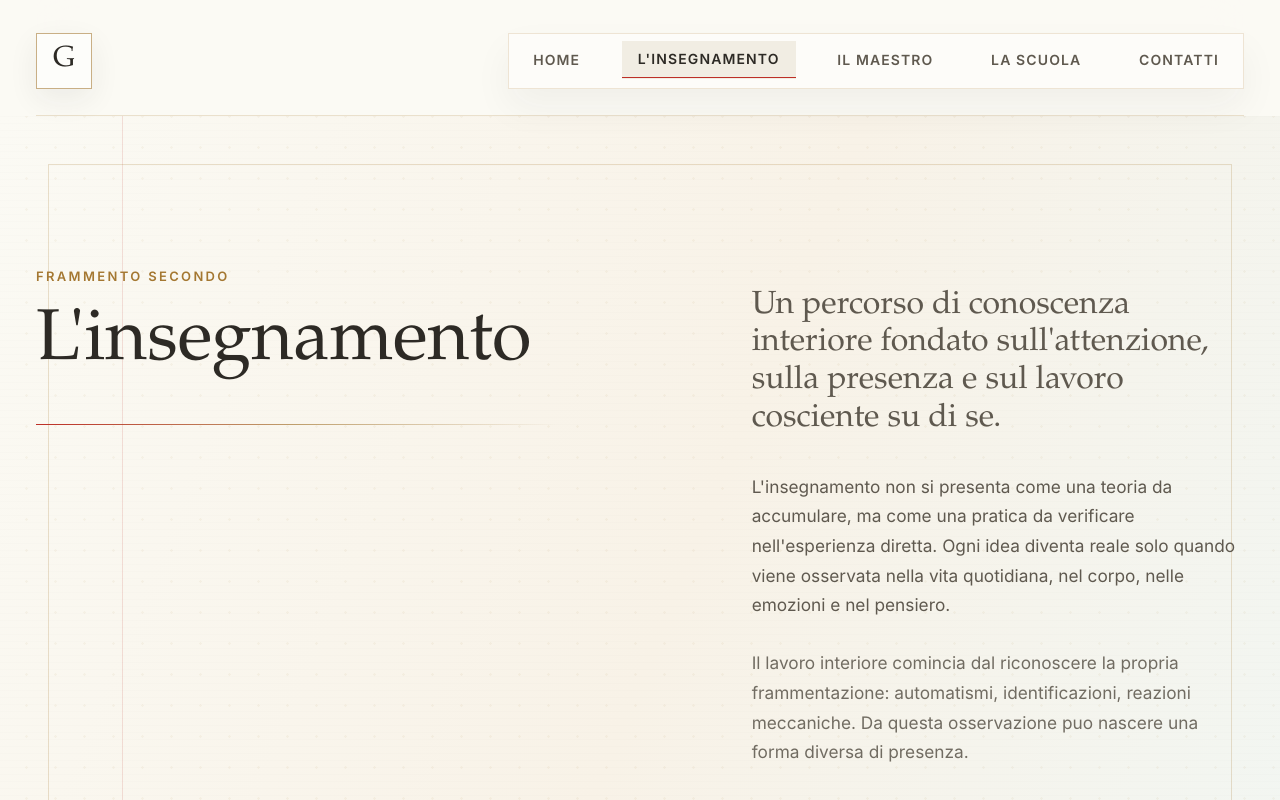
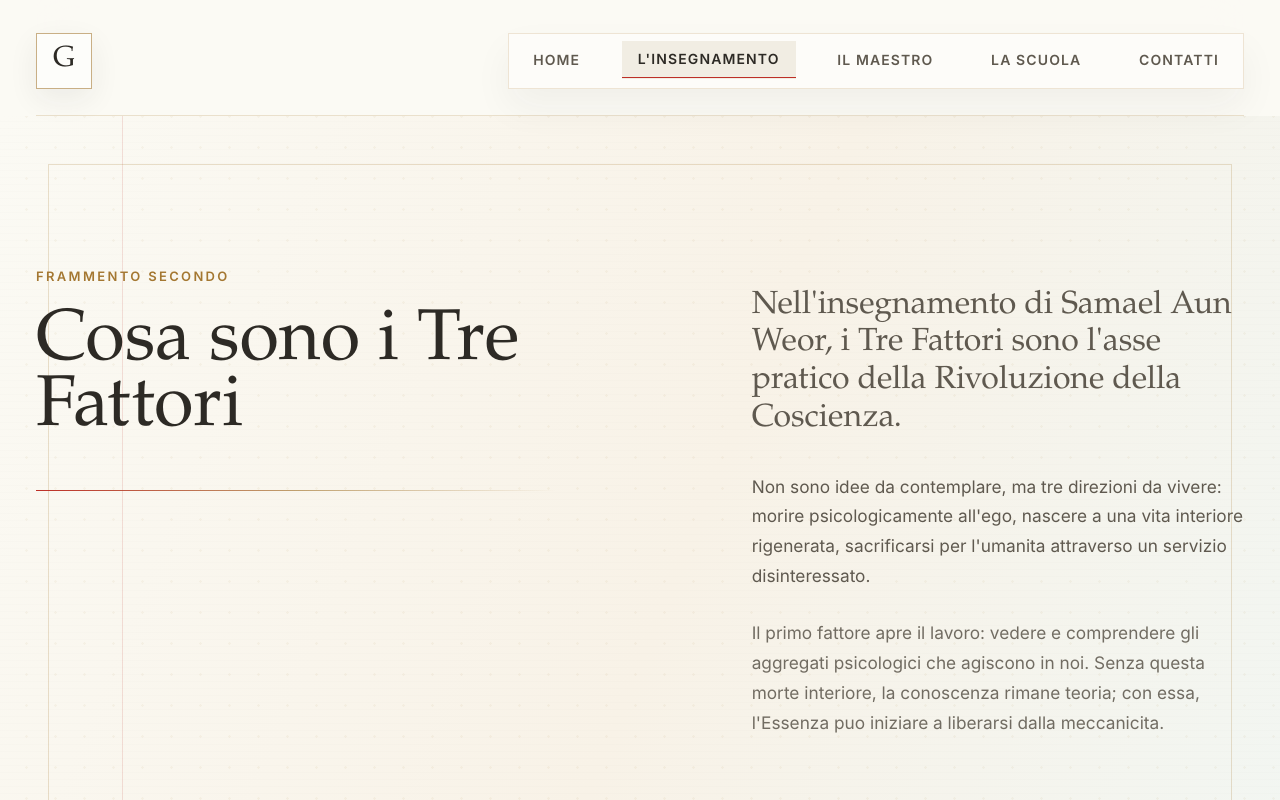
Before and after one commit to BenjaNapo/gnosi, a Next.js app: page /insegnamento in a window 1280 px wide. Built offline with nearby package versions, Linux system fonts and the light colour scheme.

Commit message:
pagina insegnamento setup

```diff
--- a/src/app/(frontend)/insegnamento/page.tsx
+++ b/src/app/(frontend)/insegnamento/page.tsx
@@ -10,51 +10,51 @@ import Link from 'next/link'
 const principleItems = [
   {
     description:
-      "La capacita di dirigere lo sguardo verso cio che accade, senza fuggire nell'automatismo.",
+      "Il lavoro di osservazione, comprensione e dissoluzione degli aggregati psicologici che oscurano l'Essenza.",
     number: 'I',
-    title: 'Attenzione',
+    title: "Morte dell'ego",
   },
   {
     description:
-      "Una qualita diversa dell'essere, in cui corpo, pensiero ed emozione vengono percepiti insieme.",
+      'La nascita di una vita interiore rigenerata, capace di dare forma cosciente alle energie piu profonde.',
     number: 'II',
-    title: 'Presenza',
+    title: 'Seconda nascita',
   },
   {
     description:
-      "L'atto interiore attraverso cui l'uomo non osserva soltanto il mondo, ma ricorda di essere presente mentre osserva.",
+      "Il servizio disinteressato: portare il lavoro oltre se stessi e orientarlo al bene dell'umanita.",
     number: 'III',
-    title: 'Ricordo di se',
+    title: "Sacrificio per l'umanita",
   },
   {
     description:
-      'Uno sforzo intenzionale, non meccanico, orientato alla trasformazione della propria qualita di attenzione.',
+      "La capacita di vedere pensieri, emozioni e impulsi nel momento in cui sorgono, senza giustificarli.",
     number: 'IV',
-    title: 'Lavoro cosciente',
+    title: 'Auto-osservazione',
   },
   {
     description:
-      'Il passaggio da una vita reattiva e dispersa a una forma piu integra e consapevole di esistenza.',
+      "Il principio cosciente che puo risvegliarsi quando l'ego perde forza e l'uomo smette di vivere meccanicamente.",
     number: 'V',
-    title: 'Trasformazione',
+    title: 'Essenza',
   },
 ]
 
 const chapters = [
   {
-    description: "La figura attraverso cui l'insegnamento prende forma e viene trasmesso.",
+    description: "La figura attraverso cui l'insegnamento prende forma, orientamento e trasmissione.",
     href: '#',
     number: '01',
     title: 'Il Maestro',
   },
   {
-    description: 'Il luogo del lavoro condiviso, della disciplina e della trasmissione.',
+    description: "Il luogo in cui l'auto-osservazione, lo studio e la disciplina vengono sostenuti insieme.",
     href: '#',
     number: '02',
     title: 'La Scuola',
   },
   {
-    description: 'Una soglia per avvicinarsi, chiedere informazioni o iniziare un dialogo.',
+    description: "Una soglia per avvicinarsi all'insegnamento, chiedere informazioni o iniziare un dialogo.",
     href: '#',
     number: '03',
     title: 'Contatti',
@@ -83,33 +83,33 @@ export default function TeachingPage() {
       <EditorialSection
         className="teaching-page__hero"
         eyebrow="FRAMMENTO SECONDO"
-        title="L'insegnamento"
-        intro="Un percorso di conoscenza interiore fondato sull'attenzione, sulla presenza e sul lavoro cosciente su di se."
-        body="L'insegnamento non si presenta come una teoria da accumulare, ma come una pratica da verificare nell'esperienza diretta. Ogni idea diventa reale solo quando viene osservata nella vita quotidiana, nel corpo, nelle emozioni e nel pensiero."
-        secondaryBody="Il lavoro interiore comincia dal riconoscere la propria frammentazione: automatismi, identificazioni, reazioni meccaniche. Da questa osservazione puo nascere una forma diversa di presenza."
+        title="Cosa sono i Tre Fattori"
+        intro="Nell'insegnamento di Samael Aun Weor, i Tre Fattori sono l'asse pratico della Rivoluzione della Coscienza."
+        body="Non sono idee da contemplare, ma tre direzioni da vivere: morire psicologicamente all'ego, nascere a una vita interiore rigenerata, sacrificarsi per l'umanita attraverso un servizio disinteressato."
+        secondaryBody="Il primo fattore apre il lavoro: vedere e comprendere gli aggregati psicologici che agiscono in noi. Senza questa morte interiore, la conoscenza rimane teoria; con essa, l'Essenza puo iniziare a liberarsi dalla meccanicita."
       />
 
       <SymbolSection
-        eyebrow="IL METODO"
-        title="Osservare, ricordare, trasformare"
-        body="Il metodo non chiede di credere, ma di osservare. Attraverso l'attenzione intenzionale, il ricordo di se e il confronto con la propria meccanicita, l'uomo puo iniziare a distinguere cio che in lui e automatico da cio che e realmente cosciente."
+        eyebrow="EGO ED ESSENZA"
+        title="Cos'e l'Ego e l'Essenza"
+        body="L'Ego e l'insieme degli aggregati psicologici: desideri, paure, identificazioni, orgoglio, abitudini e reazioni che parlano in noi come se fossero il nostro vero essere. L'Essenza, invece, e il principio cosciente, semplice e reale, normalmente oscurato da questa molteplicita interiore."
         symbolPosition="right"
-        symbolVariant="threshold"
+        symbolVariant="essence"
       />
 
       <QuoteSection
         eyebrow="PRINCIPIO"
-        quote="Non si tratta di diventare altro, ma di vedere cio che gia agisce in noi."
-        source="Appunto di lavoro"
+        quote="La trasformazione comincia quando l'uomo distingue cio che e coscienza da cio che e automatismo."
+        source="Sintesi di lavoro"
         fragmentNumber="II"
       />
 
-      <IndexSection eyebrow="PRINCIPI" title="Indice del lavoro" items={principleItems} />
+      <IndexSection eyebrow="PRINCIPI" title="Asse del lavoro interiore" items={principleItems} />
 
       <ChapterGrid
         eyebrow="CONTINUARE IL PERCORSO"
         title="Altri frammenti"
-        intro="L'insegnamento puo essere avvicinato da piu soglie: la figura del maestro, la pratica, la scuola e il contatto diretto con il lavoro."
+        intro="Dai Tre Fattori si aprono le altre soglie dell'insegnamento: la guida del maestro, il lavoro condiviso nella scuola e il contatto diretto con la pratica."
         chapters={chapters}
       />
     </div>
```
